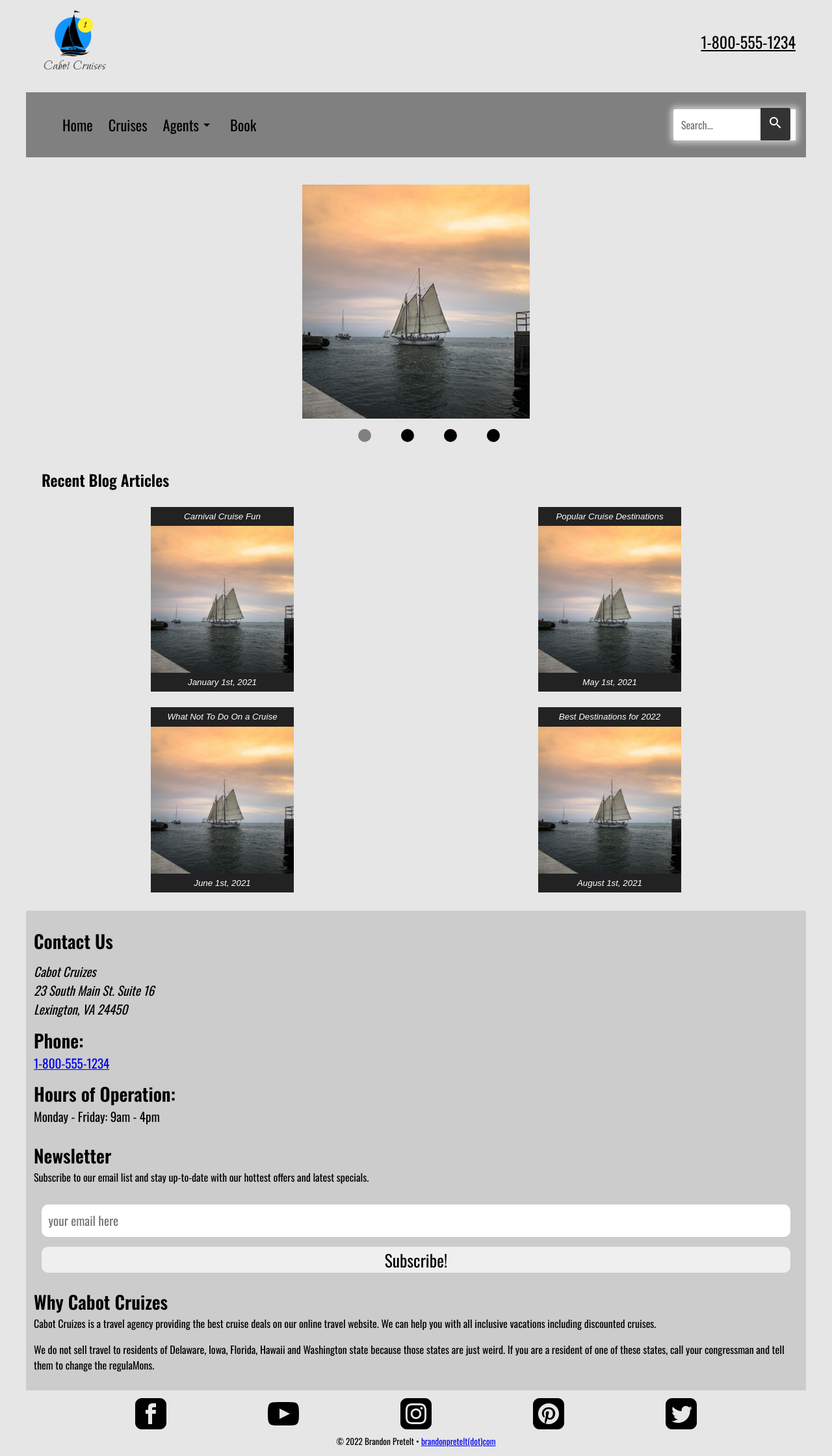
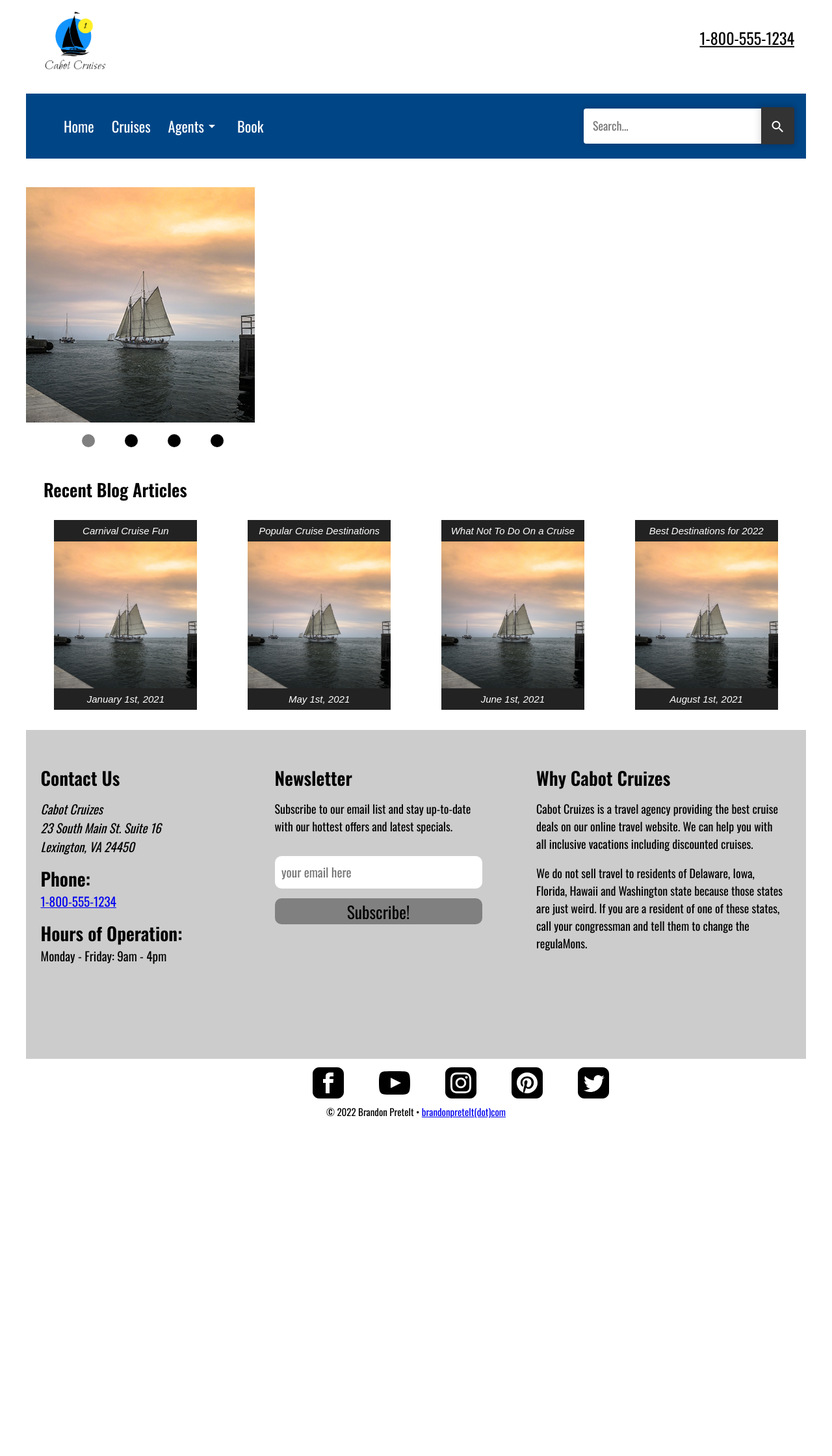
Before and after one commit to brandonpretelt/dgm3740-php, a PHP site: page / in a window 1280 px wide. Shown: the whole page at 65% size. After the commit the page ends 1720 px from the top, so only its background shows below. Run offline with PHP 8.4, Linux system fonts and the light colour scheme.

Commit message:
:sparkles:

```diff
--- a/unit01/css/style.css
+++ b/unit01/css/style.css
@@ -75,8 +75,9 @@ select {
 }
 /** END CSS RESET **/
 :root {
-  --backgroundColor: hsl(100, 0%, 90%);
+  --backgroundColor: hsl(191, 191, 191);
   --body-font: "Oswald", sans-serif;
+  --base-font-size: 18px;
   --font-300: 300;
   --font-400: 400;
   --font-600: 600;
@@ -89,6 +90,7 @@ select {
 body {
   background-color: var(--backgroundColor);
   font-family: var(--body-font);
+  font-size: var(--base-font-size) !important;
 }
 
 /** Layout Styles **/
@@ -99,19 +101,25 @@ body {
 }
 
 .site-nav-container {
+  --backgroundColor: rgb(0, 70, 135);
+  background-color: var(--backgroundColor);
   display: flex;
   align-items: center;
   justify-content: space-between;
   padding: 0.75em;
   transition: background 100ms ease-in-out;
   position: relative;
+  max-width: 100%;
+}
+.site-nav-container a {
+  color: #fff;
 }
 .site-nav-container .mobile-menu {
   display: flex;
   flex-flow: column nowrap;
-  background-color: gray;
   position: absolute;
   top: -1em;
+  background-color: var(--backgroundColor);
   bottom: 0;
   left: 0;
   transform: translateX(-1000px);
@@ -121,6 +129,10 @@ body {
   list-style: none;
   transition: transform 450ms ease-in-out;
   overflow: initial;
+}
+.site-nav-container .mobile-menu a,
+.site-nav-container .mobile-menu .li-heading {
+  color: #fff !important;
 }
 .site-nav-container .mobile-menu span.material-icons-outlined.close-menu {
   display: block;
@@ -180,29 +192,32 @@ body {
   overflow: hidden;
 }
 .site-nav-container .menu-search {
+  margin-right: 0.2em;
   padding: 0.75em;
   /* iOS stuff */
 }
 .site-nav-container .menu-search .search-bar {
-  box-shadow: 0 0 10px 4px #ccc;
+  width: 50vw;
+  box-shadow: 0 0 10px 4px rgba(0, 0, 0, 0.1);
   border: none;
   position: relative;
   padding: 0.75em;
-  border-top-left-radius: 3px;
-  border-bottom-left-radius: 3px;
+  border-top-left-radius: 4px;
+  border-bottom-left-radius: 4px;
 }
 .site-nav-container .menu-search .search-bar + button {
   cursor: pointer;
   border: none;
+  box-shadow: 0 0 10px 4px rgba(0, 0, 0, 0.1);
   position: absolute;
   background-color: #333;
   color: #fff;
   top: 1.5em;
-  right: 1.5em;
-  padding: 0.69em;
-  padding-bottom: 0.6em;
-  border-top-right-radius: 3px;
-  border-bottom-right-radius: 3px;
+  right: 0.7em;
+  padding: 1em 0.75em;
+  padding-bottom: 0.5em;
+  border-top-right-radius: 4px;
+  border-bottom-right-radius: 4px;
 }
 .site-nav-container .menu-search .search-bar {
   -webkit-appearance: none;
@@ -226,7 +241,9 @@ body {
 footer section {
   margin-block: 1.5em;
 }
-footer .contact-section div {
+footer .contact-section div,
+footer .newsletter-block div,
+footer .about-block div {
   margin-block: 0.75em;
 }
 footer .social-copy-container {
@@ -373,6 +390,7 @@ footer .newsletter-block .signup + button {
   border: none;
   margin: 0 auto;
   font-size: 1.6rem;
+  background-color: gray;
 }
 
 @media (min-width: 700px) {
@@ -386,7 +404,7 @@ footer .newsletter-block .signup + button {
     justify-content: flex-start;
     padding: 0.25em;
     inset: 0;
-    background-color: gray;
+    width: 1200px;
   }
   .site-nav-container .mobile-menu {
     flex-flow: row nowrap;
@@ -428,25 +446,19 @@ footer .newsletter-block .signup + button {
     padding: 0.75em;
   }
   .site-nav-container .menu-search .search-bar {
-    box-shadow: 0 0 10px 4px #ccc;
-    border: none;
-    position: relative;
     padding: 0.75em;
-    border-top-left-radius: 3px;
-    border-bottom-left-radius: 3px;
+  }
+  .site-nav-container .menu-search .search-bar {
+    width: 25vw;
+    transition: width 200ms ease-in;
+  }
+  .site-nav-container .menu-search .search-bar:focus {
+    width: 35vw;
   }
   .site-nav-container .menu-search .search-bar + button {
-    cursor: pointer;
-    border: none;
-    position: absolute;
-    background-color: #333;
-    color: #fff;
-    top: 1.5em;
-    right: 1.5em;
-    padding: 0.69em;
-    padding-bottom: 0.6em;
-    border-top-right-radius: 3px;
-    border-bottom-right-radius: 3px;
+    top: 1.2em;
+    right: 1em;
+    padding-top: none;
   }
 
   .header-grid {
@@ -466,4 +478,87 @@ footer .newsletter-block .signup + button {
     grid-row: 2;
     grid-column: span 3;
   }
+
+  .slider-container {
+    width: 1200px;
+  }
+  .slider-container .image-slider-dots-container {
+    width: 350px;
+  }
+
+  .blog .blog-grid {
+    display: grid;
+    grid-template-columns: repeat(3, 1fr);
+    place-items: center;
+    gap: 1.5em;
+    padding-block: 0;
+  }
+
+  footer .footer-grid {
+    display: grid;
+    grid-template-columns: repeat(4, 1fr);
+    grid-template-rows: 31.25rem;
+  }
+  footer .contact-section {
+    grid-column: 1/span 2;
+    grid-row: 1;
+    height: fit-content;
+  }
+  footer .newsletter-section {
+    grid-column: 3/span 2;
+    width: 50vw;
+    padding-inline-end: 4em;
+  }
+  footer .about-section {
+    grid-row: 2/-1;
+    grid-column: span 4;
+    transform: translateY(-100px);
+  }
+  footer .social-copy-container {
+    margin: 0 auto;
+    max-width: 400px;
+  }
+  footer .social-copy-container .social-links a {
+    padding-inline: 1.5em;
+  }
 }
+@media (min-width: 960px) {
+  .container {
+    width: 100vw;
+    max-width: 1200px;
+  }
+
+  .header-grid {
+    width: 100%;
+  }
+
+  .blog .blog-grid {
+    grid-template-columns: repeat(4, 1fr);
+  }
+
+  footer .contact-section,
+footer .newsletter-section,
+footer .about-section {
+    max-width: 400px;
+    padding: 0.5em;
+  }
+  footer .footer-grid {
+    display: grid;
+    grid-template-columns: repeat(3, 10em);
+  }
+  footer .contact-section {
+    grid-column: 1 span 1;
+    grid-row: 1;
+  }
+  footer .newsletter-section {
+    grid-column: 2 span 1;
+    grid-row: 1;
+    width: 100%;
+    padding-inline-end: 4em;
+  }
+  footer .about-section {
+    grid-row: 1;
+    grid-column: 3 span 1;
+    transform: translateY(0px);
+  }
+}
--- a/unit01/index.html
+++ b/unit01/index.html
@@ -158,7 +158,9 @@
                 </section>
                 <section class="newsletter-section">
                     <div class="newsletter-block">
-                        <h2>Newsletter</h2>
+                        <div class="newsletter-header">
+                            <h2>Newsletter</h2>
+                        </div>
                         <p>
                             Subscribe to our email list and stay up-to-date
                             with our hottest offers and latest specials.
@@ -170,7 +172,9 @@
                 </section>
                 <section class="about-section">
                     <div class="about-block">
-                        <h2>Why Cabot Cruizes</h2>
+                        <div class="about-header">
+                            <h2>Why Cabot Cruizes</h2>
+                        </div>
                         <p>
                             Cabot Cruizes is a travel agency providing the
                             best cruise deals on our online travel website.
--- a/unit01/scss/_large.scss
+++ b/unit01/scss/_large.scss
@@ -0,0 +1,43 @@
+@media (min-width: 960px) {
+    .container {
+        width: 100vw;
+        max-width: 1200px;
+    }
+    .header-grid {
+        width: 100%;
+    }
+    .blog {
+        .blog-grid {
+            grid-template-columns: repeat(4, 1fr);
+        }
+    }
+
+    footer {
+        .contact-section,
+        .newsletter-section,
+        .about-section {
+            max-width: 400px;
+            padding: 0.5em;
+        }
+        .footer-grid {
+            display: grid;
+            grid-template-columns: repeat(3, 10em);
+        }
+        .contact-section {
+            grid-column: 1 span 1;
+            grid-row: 1;
+        }
+        .newsletter-section {
+            grid-column: 2 span 1;
+            grid-row: 1;
+            width: 100%;
+            padding-inline-end: 4em;
+        }
+        .about-section {
+            grid-row: 1;
+            grid-column: 3 span 1;
+
+            transform: translateY(0px);
+        }
+    }
+}
--- a/unit01/scss/_medium.scss
+++ b/unit01/scss/_medium.scss
@@ -8,7 +8,7 @@
         justify-content: flex-start;
         padding: 0.25em;
         inset: 0;
-        background-color: gray;
+        width: 1200px;
 
         .mobile-menu {
             flex-flow: row nowrap;
@@ -52,25 +52,19 @@
         .menu-search {
             padding: 0.75em;
             .search-bar {
-                box-shadow: 0 0 10px 4px #ccc;
-                border: none;
-                position: relative;
                 padding: 0.75em;
-                border-top-left-radius: 3px;
-                border-bottom-left-radius: 3px;
+            }
+            .search-bar {
+                width: 25vw;
+                transition: width 200ms ease-in;
+            }
+            .search-bar:focus {
+                width: 35vw;
             }
             .search-bar + button {
-                cursor: pointer;
-                border: none;
-                position: absolute;
-                background-color: #333;
-                color: #fff;
-                top: 1.5em;
-                right: 1.5em;
-                padding: 0.69em;
-                padding-bottom: 0.6em;
-                border-top-right-radius: 3px;
-                border-bottom-right-radius: 3px;
+                top: 1.2em;
+                right: 1em;
+                padding-top: none;
             }
         }
     }
@@ -91,4 +85,55 @@
             grid-column: span 3;
         }
     }
+
+    .slider-container {
+        width: 1200px;
+
+        .image-slider-dots-container {
+            width: 350px;
+        }
+    }
+
+    .blog {
+        .blog-grid {
+            display: grid;
+            grid-template-columns: repeat(3, 1fr);
+            place-items: center;
+            gap: 1.5em;
+            padding-block: 0;
+        }
+    }
+
+    footer {
+        .footer-grid {
+            display: grid;
+            grid-template-columns: repeat(4, 1fr);
+            grid-template-rows: 31.25rem;
+        }
+        .contact-section {
+            grid-column: 1 / span 2;
+            grid-row: 1;
+            height: fit-content;
+        }
+        .newsletter-section {
+            grid-column: 3 / span 2;
+            width: 50vw;
+            padding-inline-end: 4em;
+        }
+        .about-section {
+            grid-row: 2 / -1;
+            grid-column: span 4;
+
+            transform: translateY(-100px);
+        }
+        .social-copy-container {
+            margin: 0 auto;
+            max-width: 400px;
+            .social-links {
+                a {
+                    padding-inline: 1.5em;
+                }
+            }
+        }
+    }
 }
--- a/unit01/scss/_small.scss
+++ b/unit01/scss/_small.scss
@@ -1,6 +1,7 @@
 body {
     background-color: var(--backgroundColor);
     font-family: var(--body-font);
+    font-size: var(--base-font-size) !important;
 }
 
 /** Layout Styles **/
@@ -11,19 +12,25 @@ body {
 }
 
 .site-nav-container {
+    --backgroundColor: rgb(0, 70, 135);
+    background-color: var(--backgroundColor);
     display: flex;
     align-items: center;
     justify-content: space-between;
     padding: 0.75em;
     transition: background 100ms ease-in-out;
     position: relative;
+    max-width: 100%;
+    a {
+        color: #fff;
+    }
 
     .mobile-menu {
         display: flex;
         flex-flow: column nowrap;
-        background-color: gray;
         position: absolute;
         top: -1em;
+        background-color: var(--backgroundColor);
         bottom: 0;
         left: 0;
         transform: translateX(-1000px);
@@ -37,6 +44,10 @@ body {
         transition: transform 450ms ease-in-out;
         // transition: width 450ms ease-in-out, height 450ms ease-in-out;
         overflow: initial;
+        a,
+        .li-heading {
+            color: #fff !important;
+        }
         span.material-icons-outlined.close-menu {
             display: block;
             margin-top: 1em;
@@ -107,28 +118,34 @@ body {
     }
 
     .menu-search {
+        margin-right: 0.2em;
         padding: 0.75em;
         .search-bar {
-            box-shadow: 0 0 10px 4px #ccc;
+            width: 50vw;
+            box-shadow: 0 0 10px 4px rgb(0 0 0 / 0.1);
             border: none;
             position: relative;
             padding: 0.75em;
-            border-top-left-radius: 3px;
-            border-bottom-left-radius: 3px;
+            border-top-left-radius: 4px;
+            border-bottom-left-radius: 4px;
         }
+
         .search-bar + button {
             cursor: pointer;
             border: none;
+            box-shadow: 0 0 10px 4px rgb(0 0 0 / 0.1);
             // box-shadow: 1.5em 0 10px 4px #ccc;
             position: absolute;
             background-color: #333;
             color: #fff;
             top: 1.5em;
-            right: 1.5em;
-            padding: 0.69em;
-            padding-bottom: 0.6em;
-            border-top-right-radius: 3px;
-            border-bottom-right-radius: 3px;
+            right: 0.7em;
+            padding: 1em 0.75em;
+            padding-bottom: 0.5em;
+            // padding: 0.7em;
+            // padding-bottom: 0.7em;
+            border-top-right-radius: 4px;
+            border-bottom-right-radius: 4px;
         }
         /* iOS stuff */
         .search-bar {
@@ -156,7 +173,9 @@ footer {
     section {
         margin-block: 1.5em;
     }
-    .contact-section {
+    .contact-section,
+    .newsletter-block,
+    .about-block {
         div {
             margin-block: 0.75em;
         }
@@ -318,6 +337,7 @@ footer {
             border: none;
             margin: 0 auto;
             font-size: 1.6rem;
+            background-color: gray;
         }
     }
 }
--- a/unit01/scss/_variables.scss
+++ b/unit01/scss/_variables.scss
@@ -1,6 +1,10 @@
+// $backgroundColor: rgb(191, 191, 191);
 :root {
-    --backgroundColor: hsl(100, 0%, 90%);
+    --backgroundColor: hsl(191, 191, 191);
     --body-font: 'Oswald', sans-serif;
+
+    --base-font-size: 18px;
+
     --font-300: 300;
     --font-400: 400;
     --font-600: 600;
@@ -10,5 +14,3 @@
     --text-lg: 2rem;
     --text-xl: 3rem;
 }
-
-$backgroundColor: hsl(100, 0%, 90%);
```
